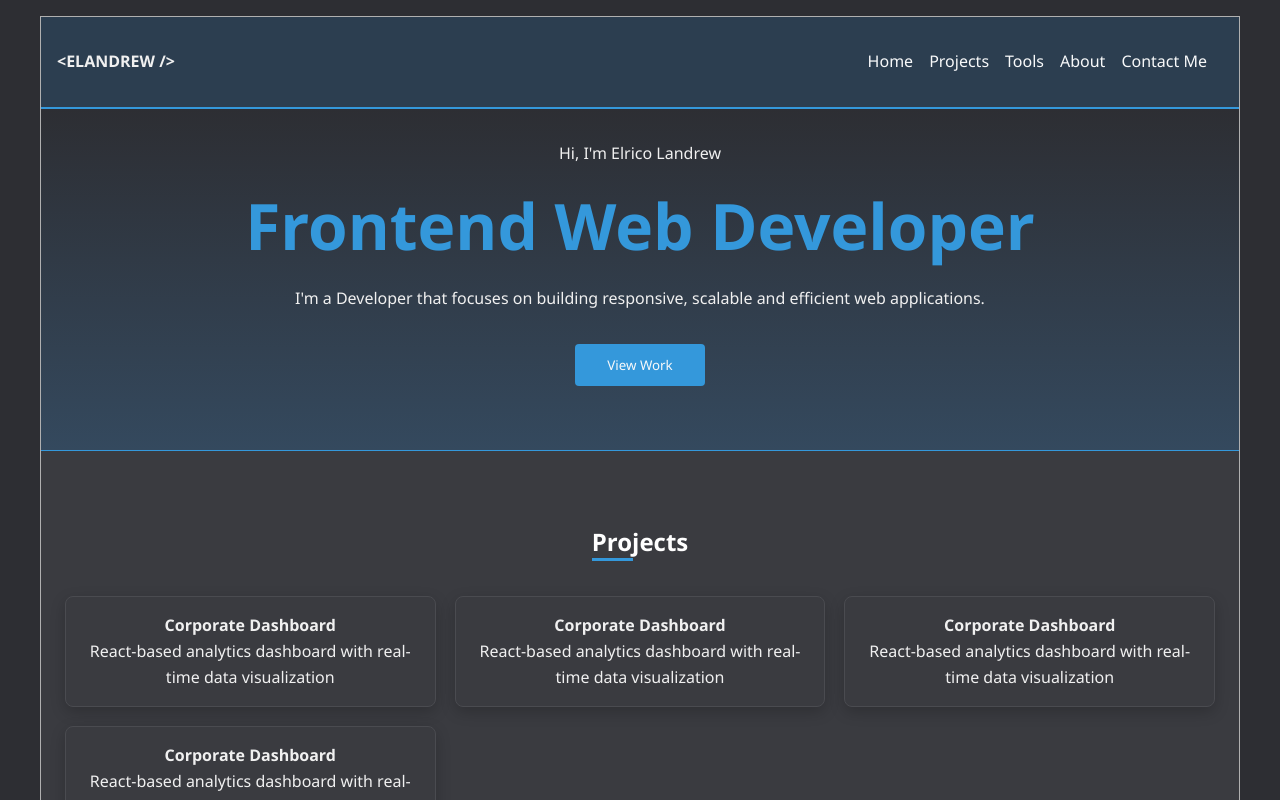
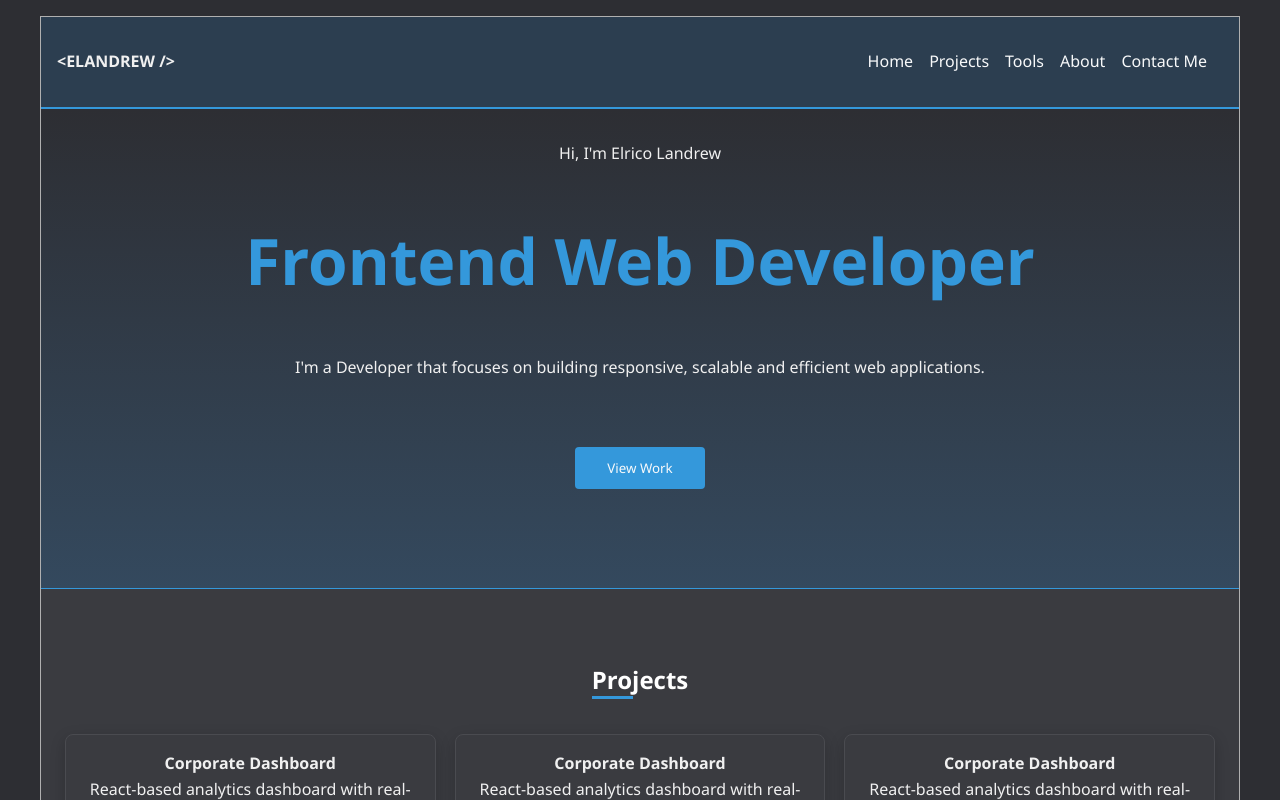
Before and after one commit to teddy-wests1de/lan-portfolio, a React (Vite) app: page / in a window 1280 px wide. Shown: the top 800 px of the page. Built offline with nearby package versions, Linux system fonts and the light colour scheme.

Commit message:
Fixed contact link

```diff
--- a/src/components/Sections/Hero.jsx
+++ b/src/components/Sections/Hero.jsx
@@ -13,6 +13,7 @@ const StyledHero = styled.section`
   margin: 0;
   padding: 2rem 0 3rem;
   display: grid;
+  height: 60vh;
   text-align: center;
   grid-template-rows: auto auto auto;
   border-bottom: 1px solid var(--color-sky-blue);
--- a/src/components/Sections/Projects.jsx
+++ b/src/components/Sections/Projects.jsx
@@ -1,10 +1,9 @@
-import styled from "styled-components";
 import Card from "../UI/Card";
 import Section from "../UI/Section";
 
 function Projects() {
   return (
-    <div>
+    <div id="projects">
       <Section columns={2} bgColor="var(--card-dark)">
         <h2>Projects</h2>
         <Card />
```
